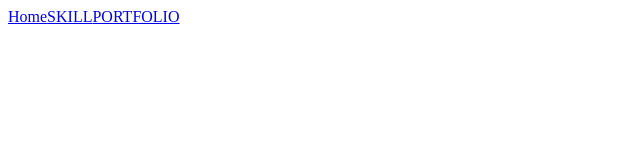
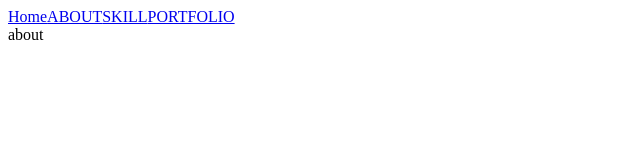
Before and after one commit to Ai0202/portfolio, a Vue app: page /about in a window 1280 px wide. Shown: the top 160 px of the page, without its empty margins (0-640 px from the left). Built offline with nearby package versions, Linux system fonts and the light colour scheme; the HTML template or start-up script is replaced by a standard one.

Commit message:
about画面作成

```diff
--- a/src/App.vue
+++ b/src/App.vue
@@ -2,6 +2,7 @@
   <div id="app">
     <header>
       <router-link to="/">Home</router-link>
+      <router-link to="/about">ABOUT</router-link>
       <router-link to="/skill">SKILL</router-link>
       <router-link to="/portfolio">PORTFOLIO</router-link>
     </header>
--- a/src/router.js
+++ b/src/router.js
@@ -2,6 +2,7 @@ import Vue from 'vue'
 import Router from 'vue-router'
 
 import Home from './views/Home.vue'
+import About from './views/About.vue'
 import Skill from './views/Skill.vue'
 import Portfolio from './views/Portfolio.vue'
 
@@ -17,6 +18,11 @@ export default new Router({
       component: Home
     },
     {
+      path: '/about',
+      name: 'about',
+      component: About
+    },
+    {
       path: '/skill',
       name: 'skill',
       component: Skill
--- /dev/null
+++ b/src/views/About.vue
@@ -0,0 +1,7 @@
+<template>
+  <div>about</div>
+</template>
+
+<style lang="scss" scoped>
+
+</style>
```
